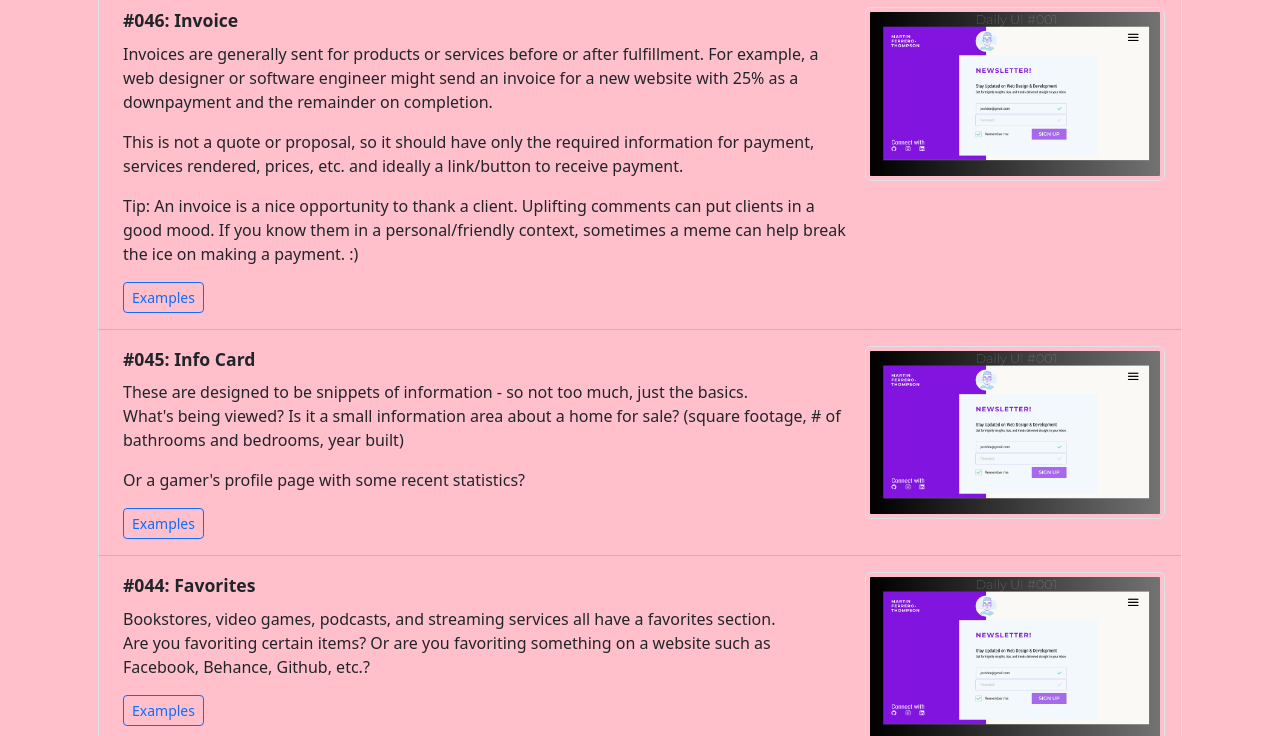
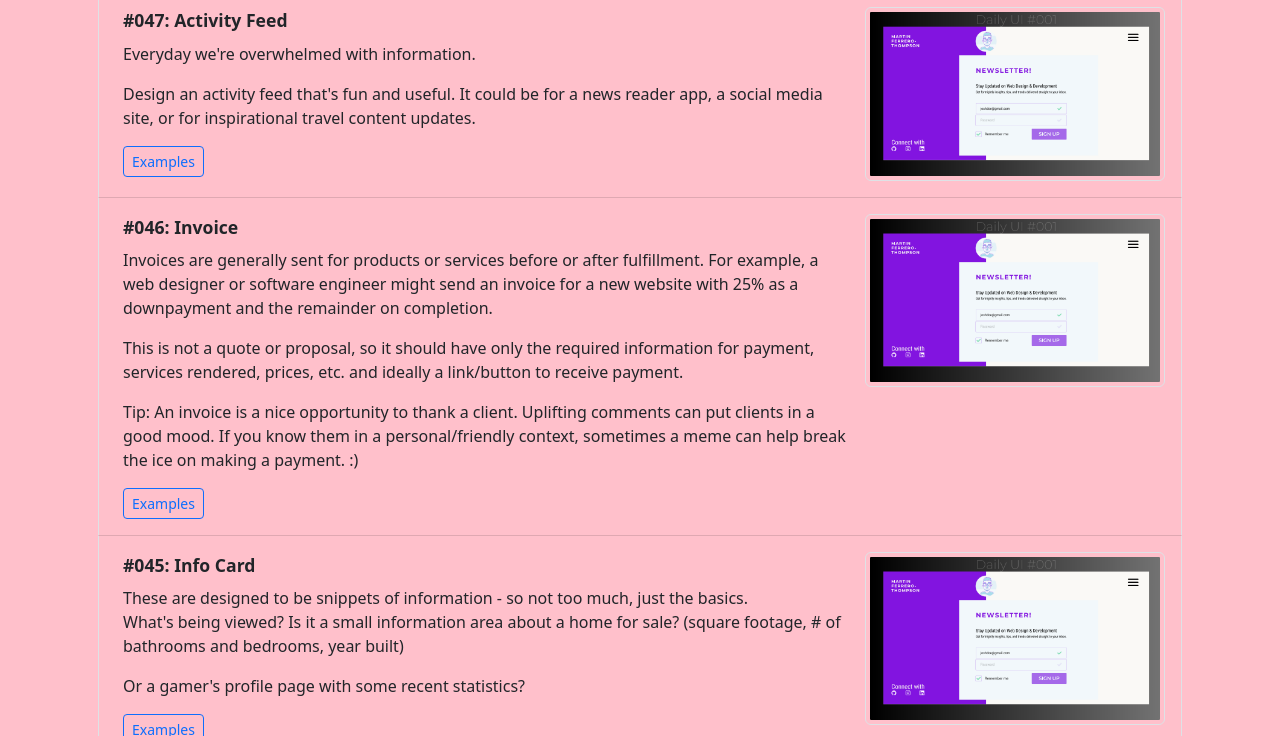
Before and after one commit to Martin-Ferrero-Thompson/dailyUI, a website built with Vite: page src/index.html in a window 1280 px wide. Shown: the part 748-1484 px from the top of the page. Built offline with nearby package versions, Linux system fonts and the light colour scheme; files whose address does not match are found by name.

Commit message:
Add #047

```diff
--- a/src/index.html
+++ b/src/index.html
@@ -31,6 +31,21 @@
 
         <ul class="list-group">
 
+          <li class="list-group-item d-flex justify-content-between align-items-start">
+            <div class="ms-2 me-auto">
+              <div class="fw-bold">#047: Activity Feed</div>
+              <p>Everyday we're overwhelmed with information.</p>
+              <p>Design an activity feed that's fun and useful. It could be for a news reader app, a social media site,
+                or for inspirational travel content updates.</p>
+              <div class="d-flex flex-column justify-content-center mt-2 align-items-start">
+                <a href="https://collectui.com/challenges/activity-feed" target="_blank"
+                  class="btn btn-sm btn-outline-primary">Examples</a>
+              </div>
+            </div>
+            <a href="../Day#001/index.html" target="_blank">
+              <img src="./images/Daily-001-SignUpPage.png" class="img-thumbnail" alt="Challenge Solution">
+            </a>
+          </li>
           <li class="list-group-item d-flex justify-content-between align-items-start">
             <div class="ms-2 me-auto">
               <div class="fw-bold">#046: Invoice</div>
```
